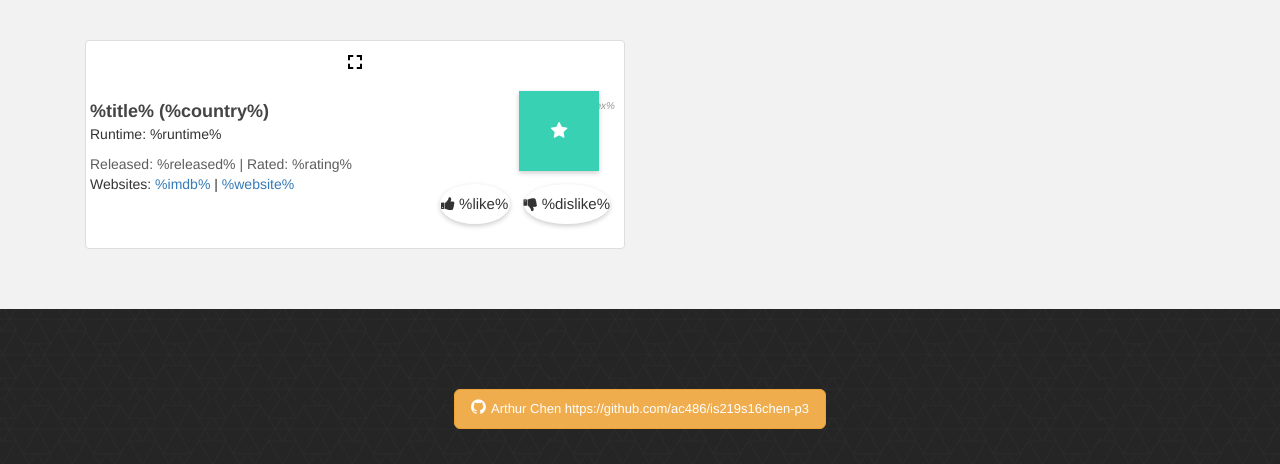
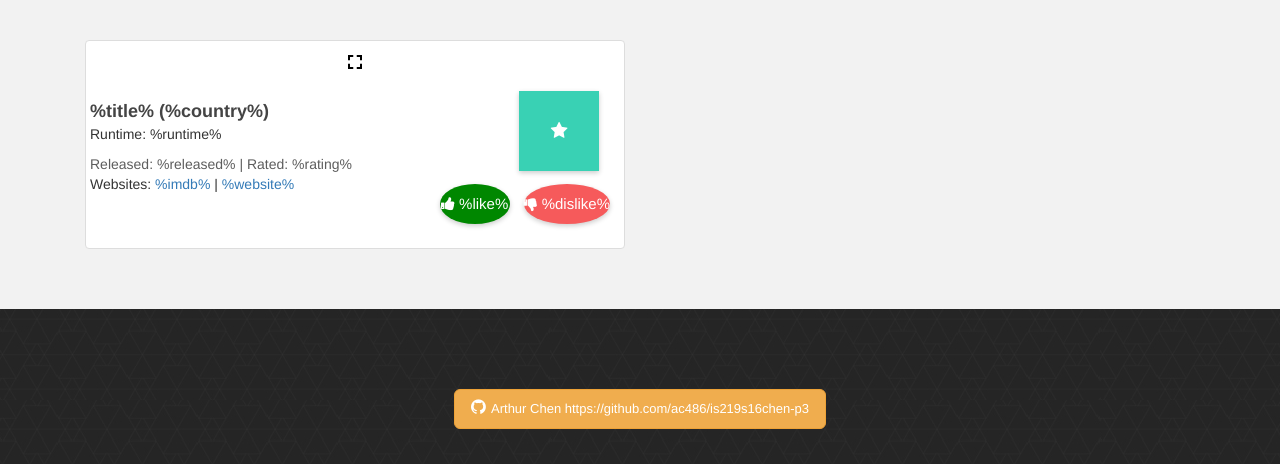
Before and after one commit to ac486/is219s16chen-p3, a PHP site: page /index.html in a window 1280 px wide. Shown: the part 100-564 px from the top of the page. Run offline with PHP 8.4, Linux system fonts and the light colour scheme; some libraries are stand-ins or nearby versions.

Commit message:
completed step 11 and 13
changed colors of likes and dislikes buttons. hover over colors have
not been set yet

```diff
--- a/css/style.css
+++ b/css/style.css
@@ -107,6 +107,16 @@
     transition: background 500ms;
 }
 
+.likes {
+	background-color: #008700;
+	color: #ffffff;
+}
+
+.dislikes{
+	background-color: #f65a5b;
+	color: #ffffff;
+}
+
 /* This makes sure your Github Button is centered */
 .footer {
     text-align: center;
--- a/index.html
+++ b/index.html
@@ -34,11 +34,11 @@
 
       <div ng-controller="HomeController" class="container">
 
-        <div class="col-md-6">
-            <div class="thumbnail">
+        <div ng-controller="HomeController" class="col-md-6">
+            <div ng-controller="HomeController" class="thumbnail">
 
 					<img class="poster" />
-					<div class="imageInfo">%posterindex%</div>
+					<div ng-controller="HomeController" class="imageInfo">{{ posterindex }}</div>
 
 					<p class="title">%title% (%country%)</p>
 					<p class="score"><i class="fa fa-star" aria-hidden="true"></i> %iscore% </p>
```
Also changed, not shown: 2 other files.
